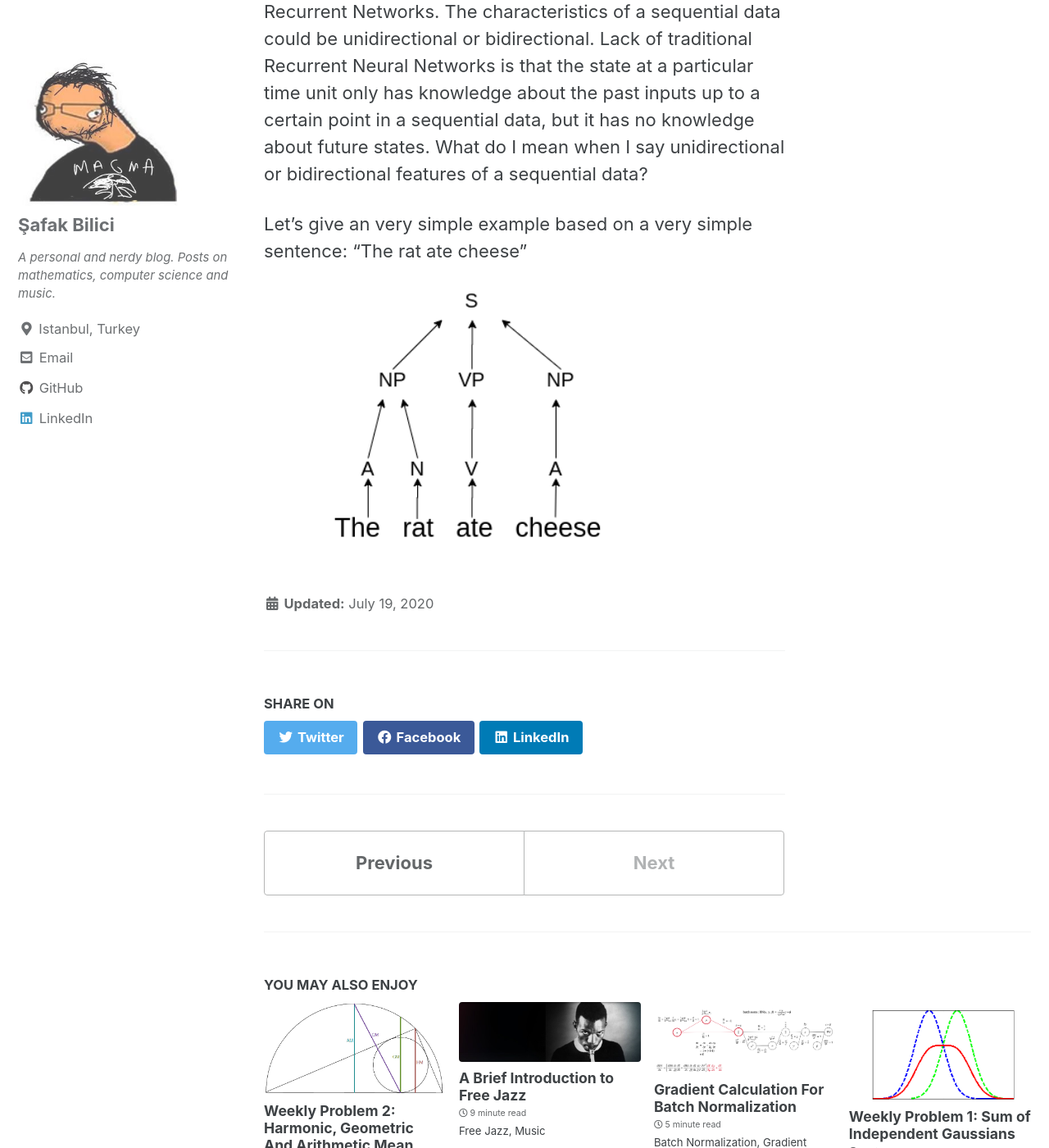
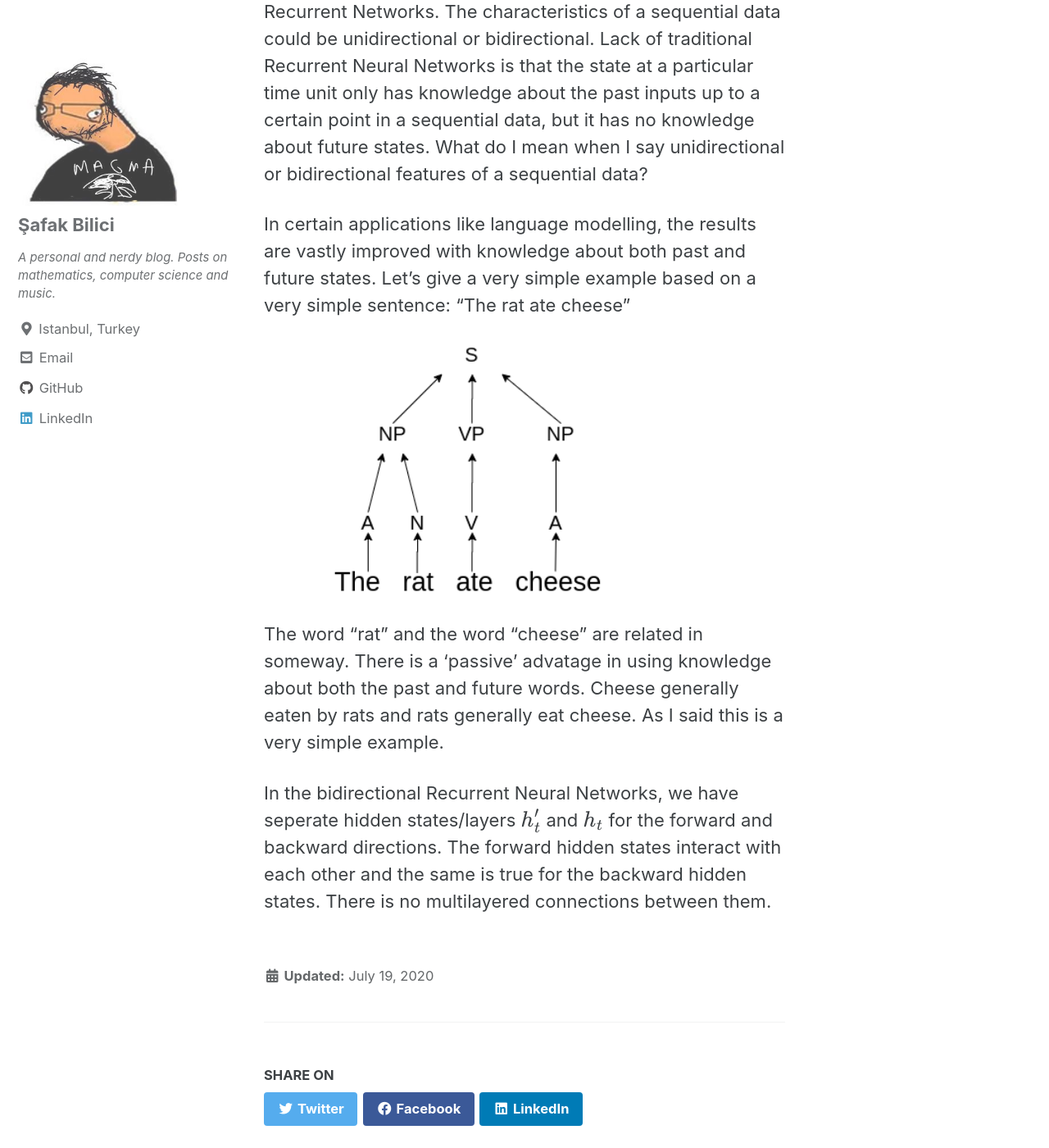
Before and after one commit to safakkbilici/safakkbilici.github.io, a Jekyll site: the page built from _posts/2020-07-19-training-bidirectional-rnns.md, in a window 1280 px wide and 1400 px high, scrolled down 763 px. Shown: the whole window at 82% size. Built offline with Jekyll 4.4.1, drawn with Linux system fonts in a browser that asks for light colours; cached includes are drawn as plain includes; formulas are drawn with MathJax 3; some of the changed text lies outside the part shown.

Commit message:
new post

```diff
--- a/_posts/2020-07-19-training-bidirectional-rnns.md
+++ b/_posts/2020-07-19-training-bidirectional-rnns.md
@@ -18,6 +18,10 @@ image:
 
 Throughout the vanishing and exploding gradient problems and long-term dependencies of traditional Recurrent Neural Networks, yet there is a another problem for traditional Recurrent Networks. The characteristics of a sequential data  could be unidirectional or bidirectional. Lack of traditional Recurrent Neural Networks is that the state at a particular time unit only has knowledge about the past inputs up to a certain point in a sequential data, but it has no knowledge about future states. What do I mean when I say unidirectional or bidirectional features of a sequential data?
 
-Let's give an very simple example based on a very simple sentence: "The rat ate cheese"
+In certain applications like language modelling, the results are vastly improved with knowledge about both past and future states. Let's give a very simple example based on a very simple sentence: "The rat ate cheese"
 
 ![test image size](/images/bidirectionalrnns/phrase.png){:height="80%" width="80%"}
+
+The word "rat" and the word "cheese" are related in someway. There is a 'passive' advatage in using knowledge about both the past and future words. Cheese generally eaten by rats and rats generally eat cheese. As I said this is a very simple example.
+
+In the bidirectional Recurrent Neural Networks, we have seperate hidden states/layers $$h_t'$$ and $$h_t$$ for the forward and backward directions. The forward hidden states interact with each other and the same is true for the backward hidden states. There is no multilayered connections between them.
```
